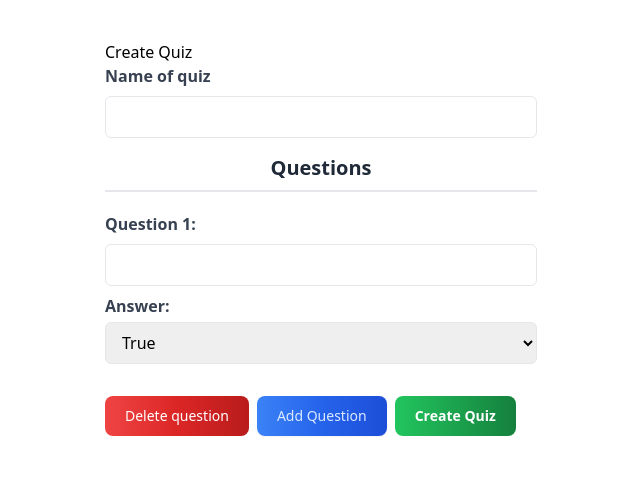
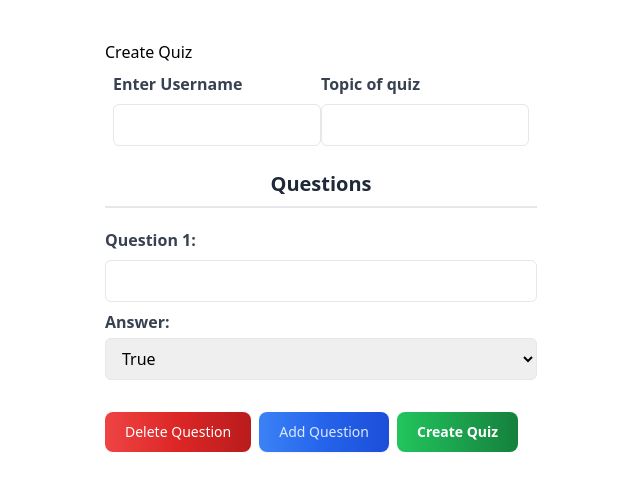
Before and after one commit to hayderab/Quiz-main, a Next.js app: page /createquiz in a window 1280 px wide. Shown: the top 490 px of the page, without its empty margins (319-959 px from the left). Built offline with nearby package versions, Linux system fonts and the light colour scheme.

Commit message:
create quiz based on username

```diff
--- a/src/pages/createquiz.tsx
+++ b/src/pages/createquiz.tsx
@@ -9,9 +9,11 @@ export default function Quiz() {
 
   // store the question and all the answers
   const [data, setData] = useState<{
+    userName: string;
     name: string;
     quiz: { question: string; answer: string }[];
   }>({
+    userName: "",
     name: "",
     quiz: [],
   });
@@ -24,11 +26,15 @@ export default function Quiz() {
     },
   ]);
 
-  const handleChange = (e: React.ChangeEvent<HTMLInputElement>) => {
-    setData((prevData) => ({
-      ...prevData,
-      name: e.target.value,
-    }));
+  // const handleChange = (e: React.ChangeEvent<HTMLInputElement>) => {
+  //   setData((prevData) => ({
+  //     ...prevData,
+  //     name: e.target.value,
+  //   }));
+  // };
+  const handleChange = (event: { target: { name: any; value: any } }) => {
+    const { name, value } = event.target;
+    setData({ ...data, [name]: value });
   };
 
   // on add  new question empty form data is created
@@ -51,14 +57,13 @@ export default function Quiz() {
     newQuestions.splice(index, 1);
     setQuestions(newQuestions);
   };
-
+  // collect data from all the question and send them to database
   const collectdata = (e: any) => {
     e.preventDefault();
     setLoading(true);
     const newdata = { ...data };
     newdata.quiz = questions;
     console.log("question:", newdata);
-
     fetch("/api/quiz/create", {
       method: "POST",
       headers: {
@@ -87,12 +92,30 @@ export default function Quiz() {
         <div className="relative bg-white px-4 pt-5 mt-5 pb-7 ring-gray-900/5 sm:mx-auto sm:max-w-lg sm:rounded-lg sm:px-10">
           <h1> Create Quiz</h1>
           <form>
+            <div className="flex justify-between p-2">
+              <div className="mb-4">
+                <label
+                  htmlFor="userName"
+                  className="block mb-2 font-bold text-gray-700 "
+                >
+                  Enter Username
+                </label>
+                <input
+                  type="text"
+                  id="userName"
+                  onChange={handleChange}
+                  value={data.userName}
+                  name="userName"
+                  className="w-full px-3 py-2 border rounded-md"
+                  required
+                />
+              </div>
               <div className="mb-4">
                 <label
                   htmlFor="name"
                   className="block mb-2 font-bold text-gray-700 "
                 >
-                Name of quiz
+                  Topic of quiz
                 </label>
                 <input
                   type="text"
@@ -103,6 +126,7 @@ export default function Quiz() {
                   className="w-full px-3 py-2 border rounded-md"
                   required
                 />
+              </div>
             </div>
             <div className="flex justify-center items-center border-b-2">
               <h2 className="mb-2 text-xl font-bold text-gray-800">
@@ -163,11 +187,13 @@ export default function Quiz() {
                     onClick={() => deleteQuestion(index)}
                   >
                     {" "}
-                    Delete question
+                    Delete Question
                   </button>
                 </>
               );
             })}
+            {/** ...... Adding questions for the quiz ................... */}
+
             <button
               onClick={addQuestions}
               type="button"
```
Lines whose indentation alone changed are shown as unchanged.
